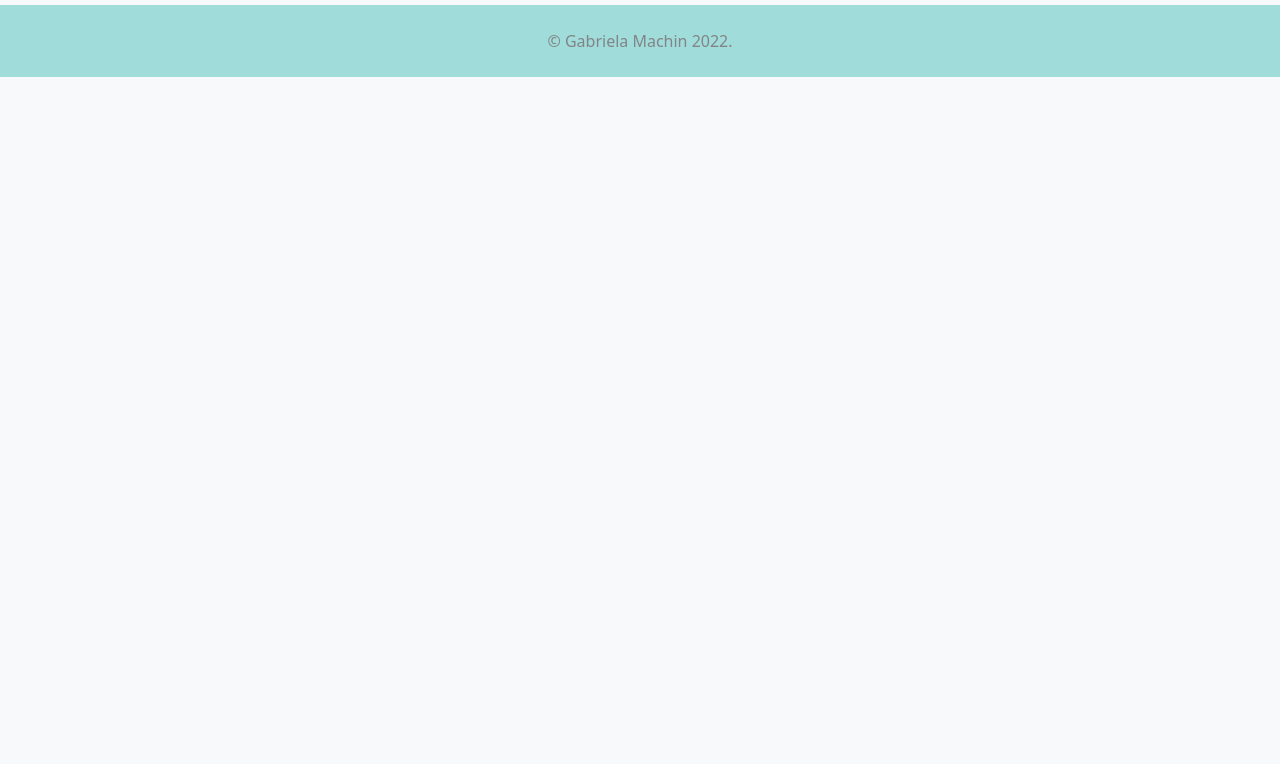
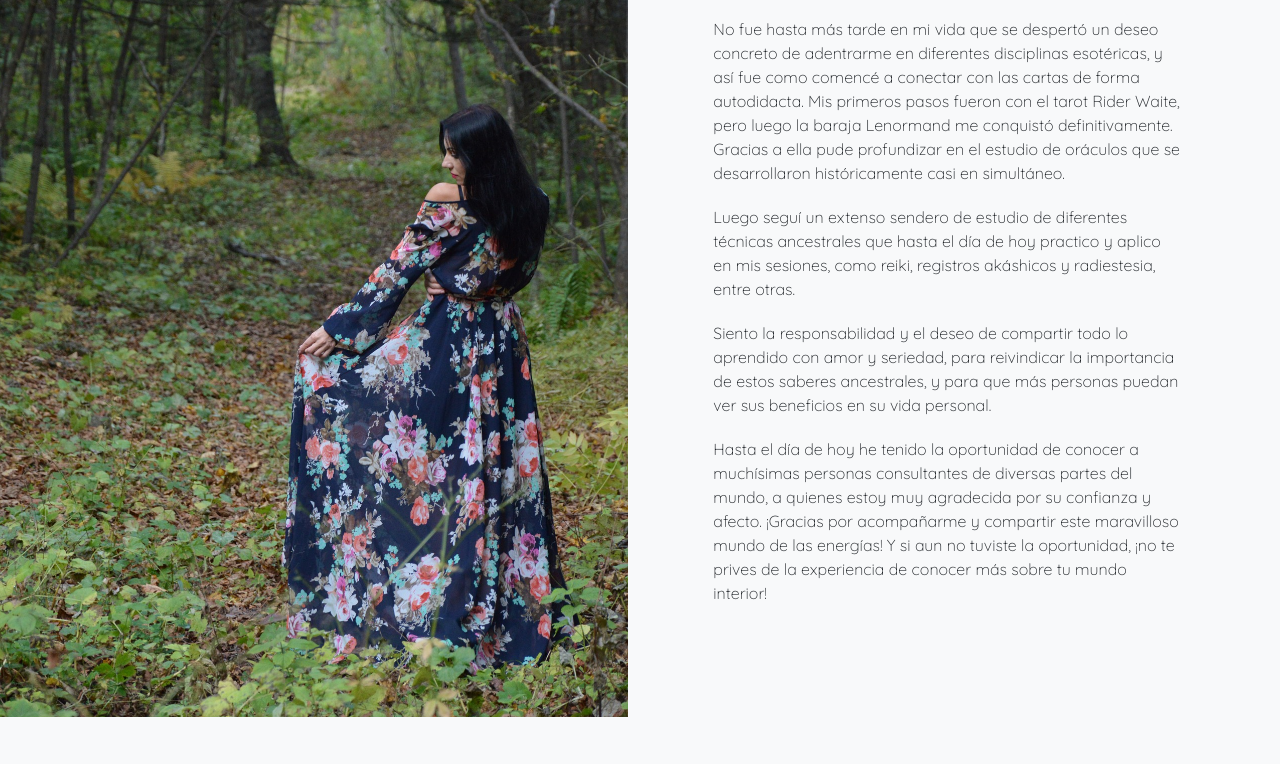
Before and after one commit to gabrielamachin/LaSibilaTarot-Machin, a plain HTML site: page vistas/sobre.html in a window 1280 px wide. Shown: the part 467-1231 px from the top of the page. Before the commit the page ends 800 px from the top, so only its background shows below. Drawn offline with nearby package versions, Linux system fonts and the light colour scheme.

Commit message:
Refactor seccion sobre mi

```diff
--- a/css/styles.css
+++ b/css/styles.css
@@ -42,6 +42,12 @@ a {
 .navbar-main .active {
   text-decoration: underline wavy #F28F79;
   text-underline-offset: 0.50rem; }
+
+.col-img {
+  background-image: url(../img/bruja.jpg);
+  background-position: center;
+  background-size: cover;
+  min-height: 500px; }
 
 .iconos__redes > a {
   width: 2.5rem;
--- a/scss/main.scss
+++ b/scss/main.scss
@@ -70,6 +70,12 @@ a {
     text-underline-offset: 0.50rem;
 }
 
+.col-img {
+    background-image: url(../img/bruja.jpg);
+    background-position: center;
+    background-size: cover;
+    min-height: 500px;
+}
 
 .iconos__redes > a {
     width: 2.5rem;
--- a/vistas/sobre.html
+++ b/vistas/sobre.html
@@ -40,61 +40,49 @@
                     <h1 class="display-2 texto__cursiva--color">Sobre mí</h1>
                 </div>
             </div>
-            <!-- <section>
-                <article>
-                    <div class="seccionprincipal">
-                        <h2 class="titulo">Acerca de mí</h2>
-                    </div>
-                    <p class="descripcion">La Sibila Tarot es un proyecto que surge con el objetivo de abordar el tarot desde un enfoque holístico, moderno y accesible para todas las personas. Es una técnica que, aplicada de forma responsable y despojada de mitos y estigmas, nos puede ser de gran ayuda para nuestro crecimiento personal.</p>
-                    <img class="contenido__imagen" src="../img/cartas_tarot.jpg" alt="Cartas de tarot">
-                    <h3 class="titulo">Principios de trabajo</h3>
-                    <div class="contenedor">
-                        <div class="contenedor__principios">
-                            <p class="titulo__principios">Enfoque holístico</p>
-                            <p class="descripcion">Las cartas nos indican tendencias, nos advierten o nos aconsejan sobre nuestro presente y muchas veces sobre lo
-                                que puede pasar. Pero lo cierto es que nadie sabe lo que puede suceder, y somos nosotros quienes tomamos las decisiones sobre nuestra
-                                vida todos los días. El tarot no es una sentencia, sino que puede llegar a ser una guía.
+             <section class="row w-100 mb-5">
+                 <div class="col-lg-6 col-img"></div>
+                     <div class="col-lg-6 py-5">
+                         <div class="container">
+                             <div class="row">
+                                 <div class="col-md-10 offset-md-1">
+                                      <h2 class="texto__cursiva">
+                                        Soy Sibila, cartomante argentina
+                                      </h2>
+                                      <p class="texto__parrafos pt-3">
+                                        Mi camino relacionado con la magia y las energías comenzó en la infancia, ya que siempre
+                                        conecté con mi sensibilidad y percepción, una capacidad que todas las personas tenemos y
+                                        podemos continuar desarrollando a lo largo de nuestra vida.
                                       </p>
-                        </div>
-                        <div class="contenedor__principios">
-                            <p class="titulo__principios">Libre albedrío</p>
-                            <p class="descripcion">Las lecturas y terapias ofrecidas solo se realizan a pedido de la persona que la solicita. No se realizan lecturas
-                                sobre terceros, ya que no dieron su consentimiento para ello, ni tampoco se realizan terapias para personas que no las han
-                                solicitado personalmente. Creemos y respetamos el libre albedrío de cada ser.
+                                      <p class="texto__parrafos pt-1">
+                                        No fue hasta más tarde en mi vida que se despertó un deseo concreto de adentrarme en
+                                        diferentes disciplinas esotéricas, y así fue como comencé a conectar con las cartas de forma
+                                        autodidacta. Mis primeros pasos fueron con el tarot Rider Waite, pero luego la baraja
+                                        Lenormand me conquistó definitivamente. Gracias a ella pude profundizar en el estudio
+                                        de oráculos que se desarrollaron históricamente casi en simultáneo.
                                       </p>
-                        </div>
-                        <div class="contenedor__principios">
-                            <p class="titulo__principios">Responsabilidad individual</p>
-                            <p class="descripcion">En una consulta no le decimos a la persona "lo que le va a pasar", ya que esto genera muchísima ansiedad y pone a
-                                quien consulta en una actitud de expectativa y ansiedad, impidiéndole ver que hay cuestiones que puede accionar a partir del presente
-                                al mismo tiempo que aceptando aquellas que no dependen de sí.
+                                      <p class="texto__parrafos pt-1">
+                                        Luego seguí un extenso sendero de estudio de diferentes técnicas ancestrales que hasta
+                                        el día de hoy practico y aplico en mis sesiones, como reiki, registros akáshicos y radiestesia,
+                                        entre otras.
                                       </p>
-                        </div>
-                        <div class="contenedor__principios">
-                            <p class="titulo__principios">Profesionalismo</p>
-                            <p class="descripcion">Para esto es esencial conocer los alcances de este oficio, y tomar dimensión de que las sesiones actuan a modo de guía,
-                                y no nos introducimos en los dominios de conocimiento de otros profesionales. Si la persona está realizando o debe realizar un
-                                tratamiento médico, esto es prioridad y debe atenderse con los profesionales competentes, lo mismo vale para todas las áreas, como
-                                pueden ser legales o judiciales, financieras, entre otras.
+                                      <p class="texto__parrafos pt-1">
+                                        Siento la responsabilidad y el deseo de compartir todo lo aprendido con amor y seriedad,
+                                        para reivindicar la importancia de estos saberes ancestrales, y para que más personas
+                                        puedan ver sus beneficios en su vida personal.
                                       </p>
-                        </div>
-                        <div class="contenedor__principios">
-                            <p class="titulo__principios">Respeto</p>
-                            <p class="descripcion">Para acceder a una lectura o sesión no se debe practicar ninguna religión en particular, ni tener (o no) una creencia
-                                específica, consideramos que esto pertence al ámbito privado de las personas y por lo tanto realizamos nuestro trabajo en el marco de la
-                                diversidad y el respeto.
-                            </p>
-                        </div>
-                        <div class="contenedor__principios">
-                            <p class="titulo__principios">Formación continua</p>
-                            <p class="descripcion">Si bien en el área del esoterismo hay un gran énfasis en recuperar y transmitir antiguos legados y tradiciones, también
-                                es muy importante continuar estudiando y profundizando contenidos, para acompañar los cambios sociales de los que todas las personas somos
-                                parte y brindar nuestros servicios de forma moderna y empática.
+                                      <p class="texto__parrafos pt-1">
+                                        Hasta el día de hoy he tenido la oportunidad de conocer a muchísimas personas consultantes
+                                        de diversas partes del mundo, a quienes estoy muy agradecida por su confianza y afecto.
+                                        ¡Gracias por acompañarme y compartir este maravilloso mundo de las energías! Y si aun
+                                        no tuviste la oportunidad, ¡no te prives de la experiencia de conocer más sobre tu mundo
+                                        interior!
                                       </p>
                                  </div>
                              </div>
-                </article>
-            </section> -->
+                         </div>
+                     </div>
+            </section>
             <div class="container">
                 <div class="row justify-content-center text-center">
                   <a href="#" class="navbar-brand">
```
Also changed, not shown: index.html (+10 -10 lines), img/barajatarot.jpg (deleted), img/bruja.jpg (added), img/cartas_tarot.jpg (deleted), img/cuencos.jpg (deleted), img/tarot.jpg (deleted), img/tienda_1.jpg (added), img/tienda_2.jpg (added), img/tienda_3.jpg (added), img/tienda_4.jpg (added), img/tienda_5.jpg (added), img/tienda_6.jpg (added). Lines whose indentation alone changed are shown as unchanged.
